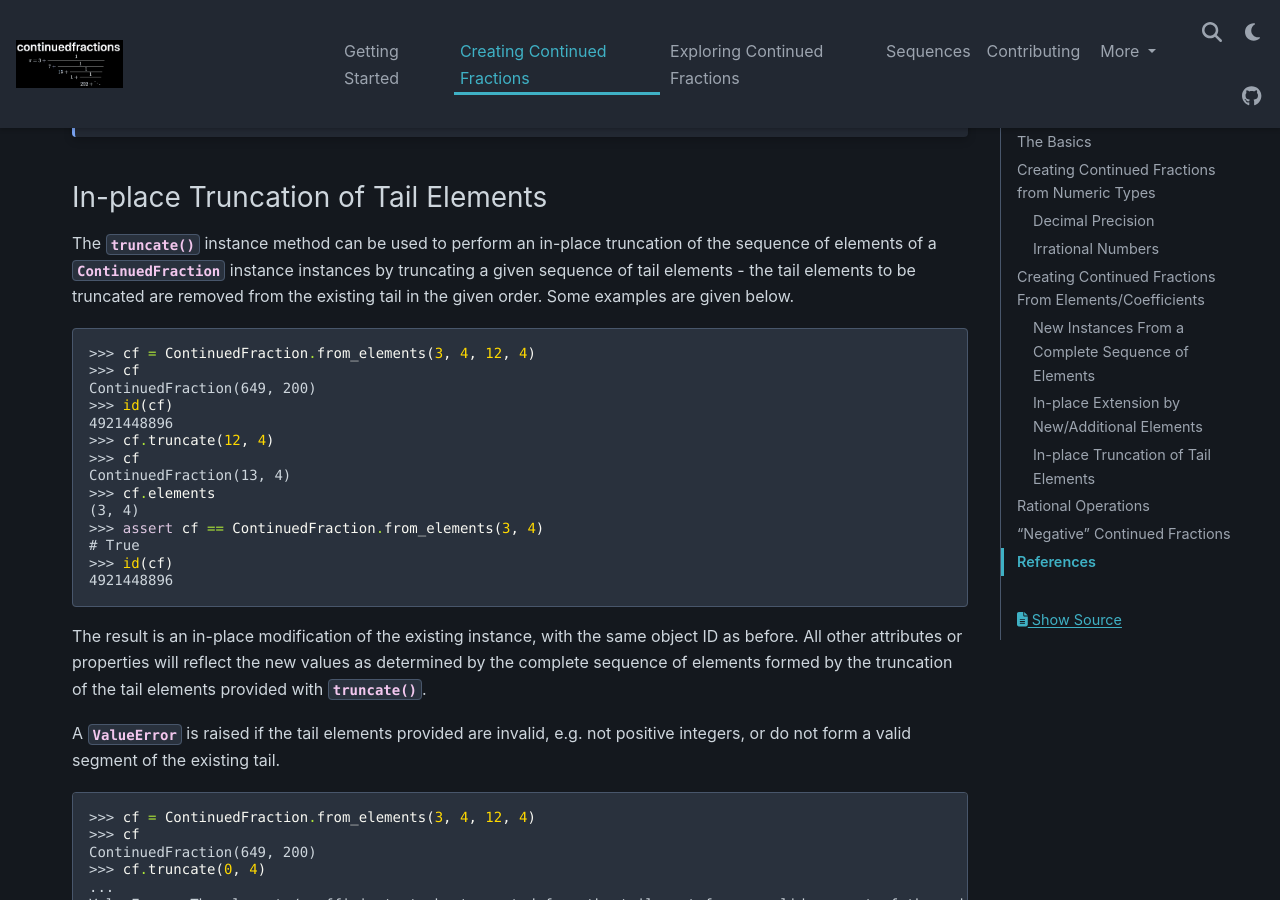
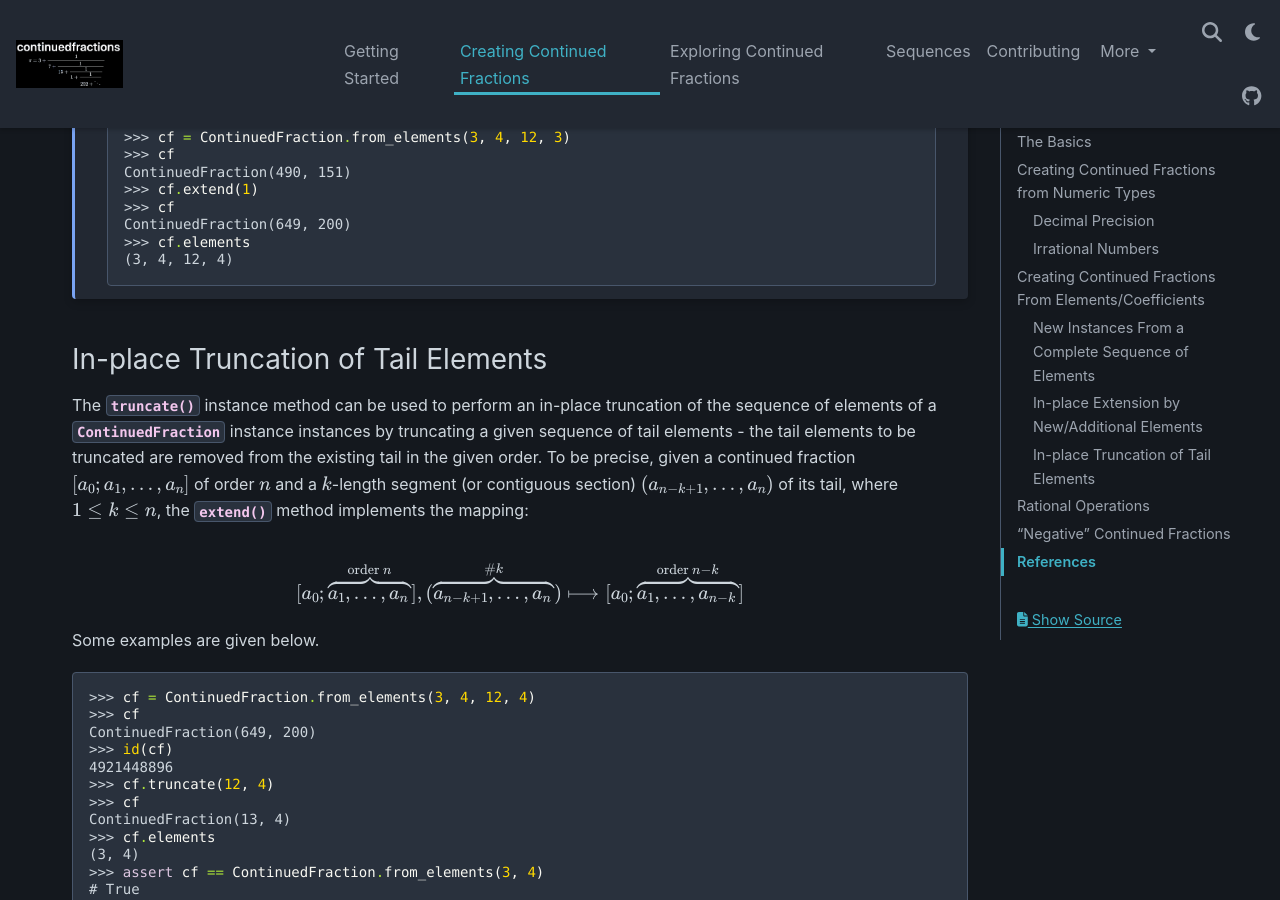
Before and after one commit to sr-murthy/continuedfractions, a Sphinx documentation site: the page built from docs/sources/creating-continued-fractions.rst, in a window 1280 px wide and 900 px high, scrolled down 7249 px. Built offline with Sphinx 7.4.7 and the PyData theme 0.15.4, drawn with Linux system fonts in a browser that asks for light colours; nearby versions of some CDN libraries; some of the changed text lies outside the part shown.

Commit message:
docs: improvements in the creating continued fractions page

```diff
--- a/docs/sources/creating-continued-fractions.rst
+++ b/docs/sources/creating-continued-fractions.rst
@@ -226,7 +226,13 @@ For rational numbers :py:meth:`~continuedfractions.continuedfraction.ContinuedFr
 In-place Extension by New/Additional Elements
 ---------------------------------------------
 
-The :py:meth:`~continuedfractions.continuedfraction.ContinuedFraction.extend` instance method can be used to perform an in-place extension of the sequence of elements of a :py:class:`~continuedfractions.continuedfraction.ContinuedFraction` instance from new elements - the new elements are added to the tail in the given order. Some examples are given below.
+The :py:meth:`~continuedfractions.continuedfraction.ContinuedFraction.extend` instance method can be used to perform an in-place extension of the sequence of elements of a :py:class:`~continuedfractions.continuedfraction.ContinuedFraction` instance from new elements - the new elements are added to the tail in the given order. To be precise, given a continued fraction :math:`[a_0; a_1, \ldots, a_n]` of order :math:`n` and an array of :math:`k \geq 1` non-negative integers :math:`(b_1, \ldots, b_k)` the :py:meth:`~continuedfractions.continuedfraction.ContinuedFraction.extend` method implements the mapping:
+
+.. math::
+
+   [a_0; \overbrace{a_1, \ldots, a_n}^{\text{order }n}], (\overbrace{b_1, \ldots, b_k}^{\text{#}k}) \longmapsto [a_0; \overbrace{a_1, \ldots, a_n, b_1, \ldots, b_k}^{\text{order }n + k}]
+
+Some examples are given below.
 
 .. code:: python
 
@@ -267,21 +273,27 @@ A :py:class:`ValueError` is raised if the tail elements provided are invalid, e.
 
    .. code:: python
 
-   >>> cf = ContinuedFraction.from_elements(3, 4, 12, 3)
-   >>> cf
-   ContinuedFraction(490, 151)
-   >>> cf.extend(1)
-   >>> cf
-   ContinuedFraction(649, 200)
-   >>> cf.elements
-   (3, 4, 12, 4)
+      >>> cf = ContinuedFraction.from_elements(3, 4, 12, 3)
+      >>> cf
+      ContinuedFraction(490, 151)
+      >>> cf.extend(1)
+      >>> cf
+      ContinuedFraction(649, 200)
+      >>> cf.elements
+      (3, 4, 12, 4)
 
 .. _creating-continued-fractions.inplace-truncation:
 
 In-place Truncation of Tail Elements
 ------------------------------------
 
-The :py:meth:`~continuedfractions.continuedfraction.ContinuedFraction.truncate` instance method can be used to perform an in-place truncation of the sequence of elements of a :py:class:`~continuedfractions.continuedfraction.ContinuedFraction` instance instances by truncating a given sequence of tail elements - the tail elements to be truncated are removed from the existing tail in the given order. Some examples are given below.
+The :py:meth:`~continuedfractions.continuedfraction.ContinuedFraction.truncate` instance method can be used to perform an in-place truncation of the sequence of elements of a :py:class:`~continuedfractions.continuedfraction.ContinuedFraction` instance instances by truncating a given sequence of tail elements - the tail elements to be truncated are removed from the existing tail in the given order. To be precise, given a continued fraction :math:`[a_0; a_1, \ldots, a_n]` of order :math:`n` and a :math:`k`-length segment (or contiguous section) :math:`(a_{n - k + 1}, \ldots, a_n)` of its tail, where :math:`1 \leq k \leq n`, the :py:meth:`~continuedfractions.continuedfraction.ContinuedFraction.extend` method implements the mapping:
+
+.. math::
+
+   [a_0; \overbrace{a_1, \ldots, a_n}^{\text{order }n}], (\overbrace{a_{n - k + 1}, \ldots, a_n}^{\text{#}k}) \longmapsto [a_0; \overbrace{a_1, \ldots, a_{n - k}}^{\text{order }n - k}]
+
+Some examples are given below.
 
 .. code:: python
 
```
